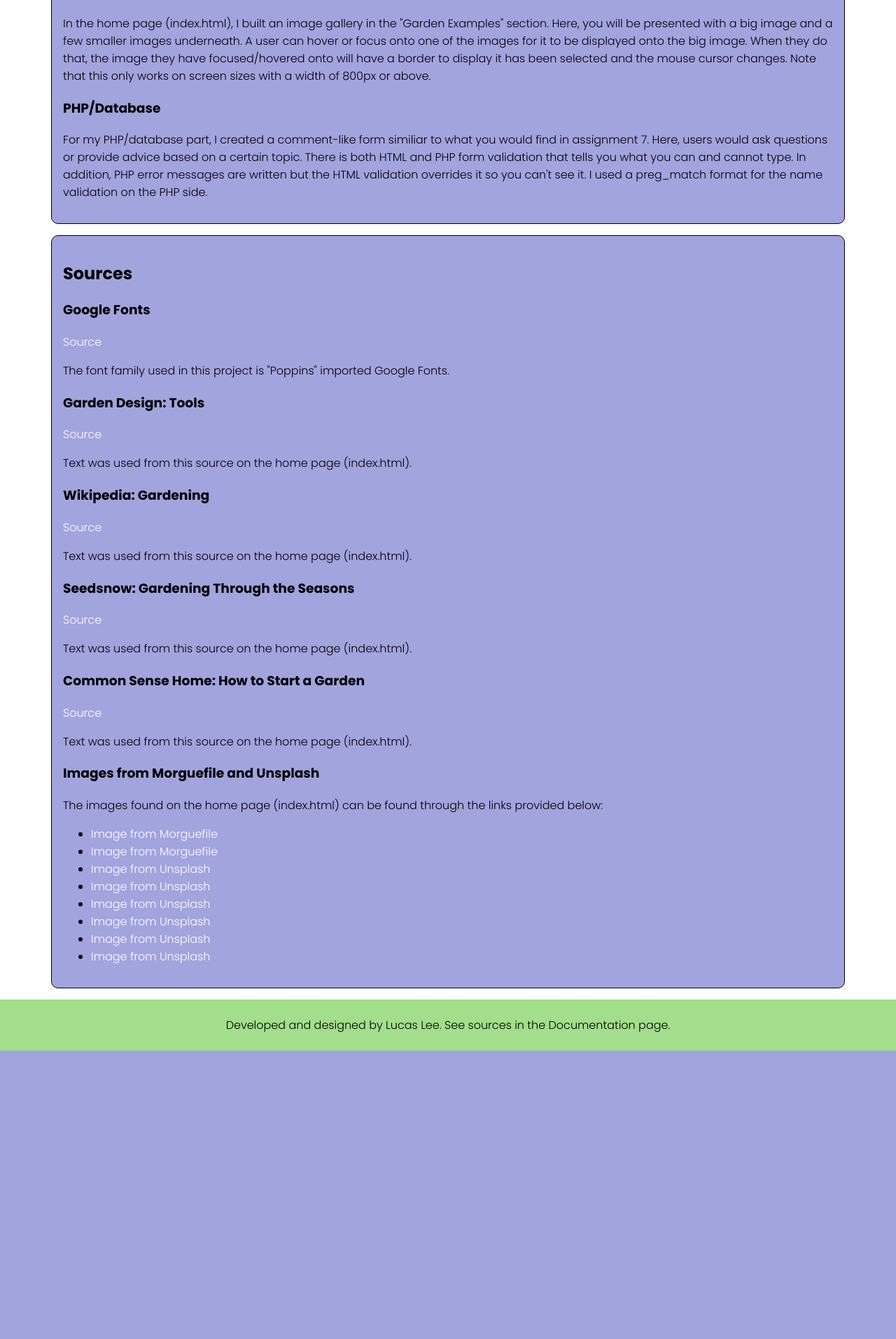
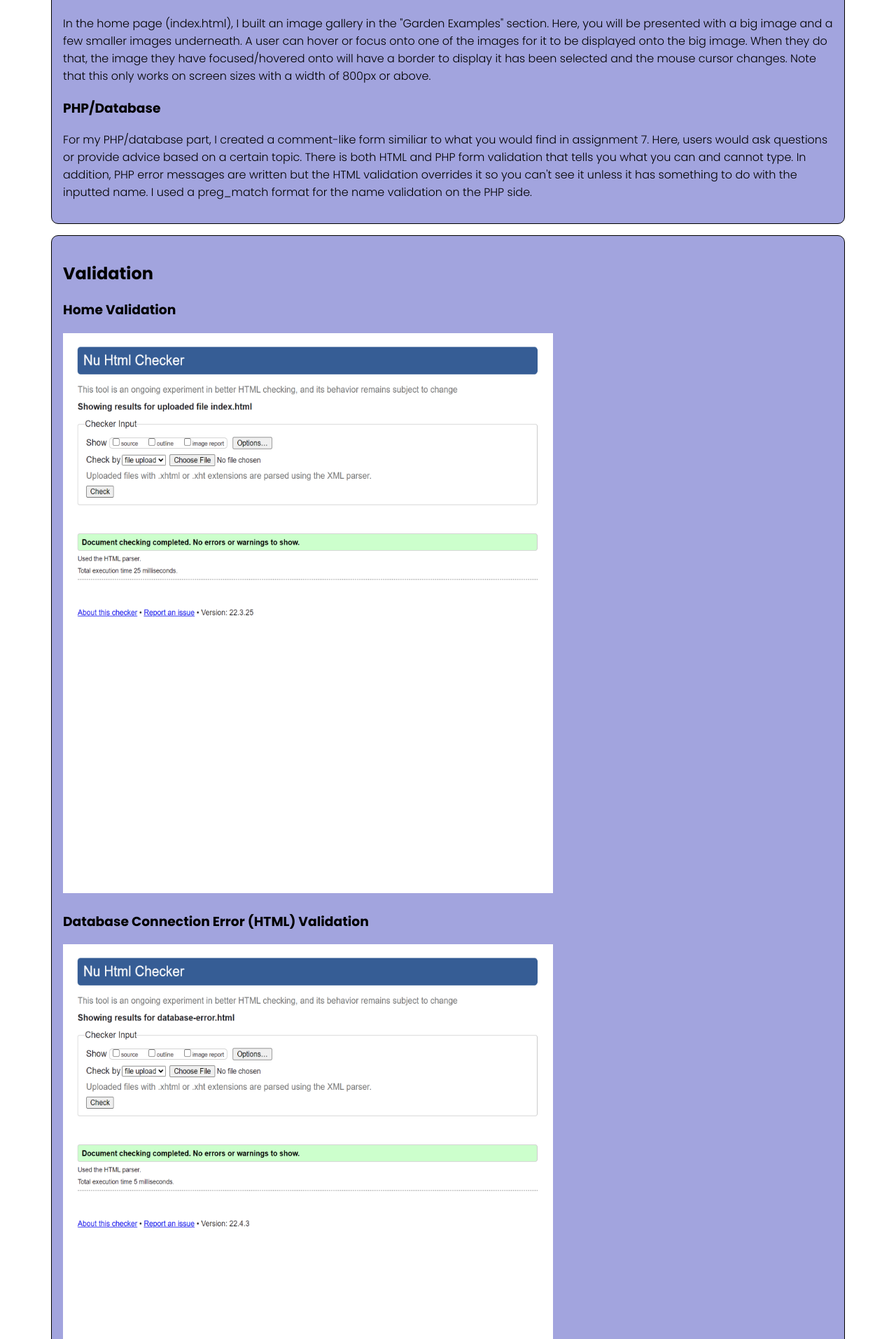
Before and after one commit to LucasDLee/cpsc2030-final-project, a PHP site: page /pages/documentation.html in a window 1280 px wide. Shown: the part 561-2474 px from the top of the page at 70% size. Before the commit the page ends 2062 px from the top, so only its background shows below. Run offline with PHP 8.4, Linux system fonts and the light colour scheme.

Commit message:
Completed project checklist

```diff
--- a/css/style.css
+++ b/css/style.css
@@ -113,6 +113,10 @@ nav>ul>li a {
     text-decoration: none;
 }
 
+#validation {
+    display: none;
+}
+
 @media screen and (min-width: 800px) {
 
     a:hover {
@@ -183,6 +187,10 @@ nav>ul>li a {
         border: 10px solid #916854;
     }
 
+    #validation {
+        display: block;
+    }
+
     @keyframes grow {
         0% {
             text-shadow: none;
--- a/pages/advice.php
+++ b/pages/advice.php
@@ -19,7 +19,7 @@
             }
 
             for($i = 0; $i < count($inquries); $i++) {
-                echo "<div aria-label='section with a person&apos;s inquiry' class='inquiry'>
+                echo "<div aria-label='section with a person&apos;s inquiry' tabindex='0' class='inquiry'>
                         <h3>" . $inquries[$i]['name'] . "</h3>
                         <h4>" . $inquries[$i]['topic'] . "</h4>
                         <p>" . $inquries[$i]['date'] . "</p>
@@ -53,7 +53,7 @@
             </ul>
         </nav>
         <main>
-            <section class='form'>
+            <section tabindex='0' class='form'>
                 <h2>Got a question or want to share some advice? Go ahead and let us know!</h2>
                 <form method="POST">
                     <label for="name">Name (required): </label>
--- a/pages/database-error.html
+++ b/pages/database-error.html
@@ -13,9 +13,9 @@
         </header>
         <nav>
             <ul>
-                <li><a href="index.html">Home</a></li>
-                <li><a href="pages/advice.php">Advice</a></li>
-                <li><a href="pages/documentation.html">Documentation</a></li>
+                <li><a href="../index.html">Home</a></li>
+                <li><a href="advice.php">Advice</a></li>
+                <li><a href="documentation.html">Documentation</a></li>
             </ul>
         </nav>
         <main>
--- a/pages/documentation.html
+++ b/pages/documentation.html
@@ -33,14 +33,38 @@
                 </article>
                 <article>
                     <h3>PHP/Database</h3>
-                    <p>For my PHP/database part, I created a comment-like form similiar to what you would find in assignment 7. Here, users would ask questions or provide advice based on a certain topic. There is both HTML and PHP form validation that tells you what you can and cannot type. In addition, PHP error messages are written but the HTML validation overrides it so you can't see it. I used a preg_match format for the name validation on the PHP side.</p>
+                    <p>For my PHP/database part, I created a comment-like form similiar to what you would find in assignment 7. Here, users would ask questions or provide advice based on a certain topic. There is both HTML and PHP form validation that tells you what you can and cannot type. In addition, PHP error messages are written but the HTML validation overrides it so you can't see it unless it has something to do with the inputted name. I used a preg_match format for the name validation on the PHP side.</p>
+                </article>
+            </section>
+            <section tabindex="0" id="validation">
+                <h2>Validation</h2>
+                <article>
+                    <h3>Home Validation</h3>
+                    <img src="../images/validation/home-validation.png" alt="html validation" width="700" height="800">
+                </article>
+                <article>
+                    <h3>Database Connection Error (HTML) Validation</h3>
+                    <img src="../images/validation/db-error-validation.png" alt="db connect error validation" width="700" height="800">
+                </article>
+                <article>
+                    <h3>Documentation Validation</h3>
+                    <img src="../images/validation/documentation-validation.png" alt="documentation validation" width="700" height="800">
+                </article>
+                <article>
+                    <h3>CSS Validation</h3>
+                    <img src="../images/validation/css-validation.png" alt="css validation" width="750" height="3500">
                 </article>
             </section>
             <section tabindex="0" id="sources">
                 <h2>Sources</h2>
                 <article>
+                    <h3>Adobe Colour Wheel</h3>
+                    <a href="https://color.adobe.com/create/color-wheel">Source</a>
+                    <p>I used the Adobe Colour Wheel to create a triadic colour scheme for my website utilizing natural colours.</p>
+                </article>
+                <article>
                     <h3>Google Fonts</h3>
-                    <a href="https://fonts.google.com/">Source</a>
+                    <a href="https://fonts.google.com/specimen/Poppins?query=poppin">Source</a>
                     <p>The font family used in this project is "Poppins" imported Google Fonts.</p>
                 </article>
                 <article>
--- /dev/null
+++ b/php/config-BACKUP.php
@@ -0,0 +1,5 @@
+<?php
+define('DBNAME', 'gardening-website');
+define('DBHOST', 'localhost');
+define('DBUSER', 'root');
+define('DBPASS', 'root');
```
Also changed, not shown: gardening-website.sql (added, +68 -0 lines), README.md, images/validation/css-validation.png (added), images/validation/db-error-validation.png (added), images/validation/documentation-validation.png (added), images/validation/home-validation.png (added).
